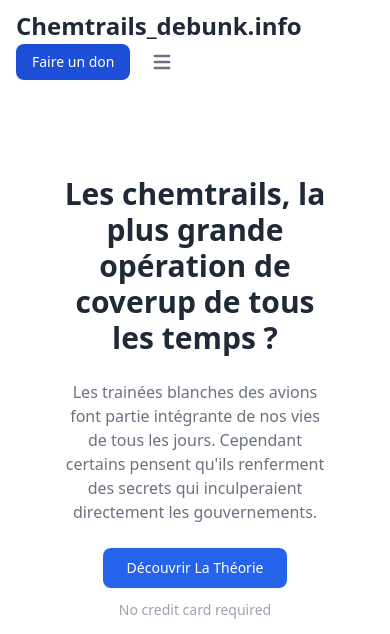
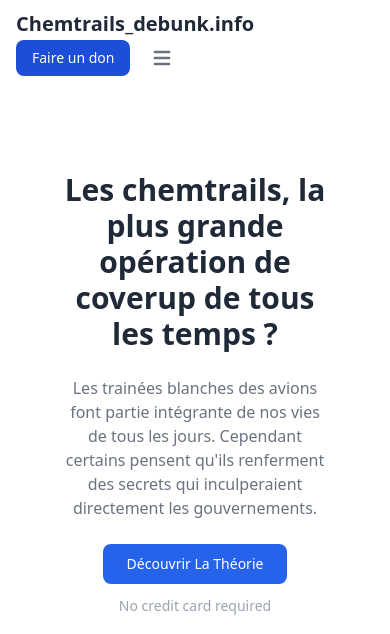
Before and after one commit to Redblockmasteur/chemtrail_debunk, a website: page index.html in a window 390 px wide. Shown: the top 634 px of the page. Drawn offline with nearby package versions, Linux system fonts and the light colour scheme.

Commit message:
Update index.html

```diff
--- a/index.html
+++ b/index.html
@@ -14,7 +14,7 @@
         <nav class="bg-white border-gray-200 px-4 lg:px-6 py-2.5 dark:bg-gray-900">
             <div class="flex flex-wrap justify-between items-center mx-auto max-w-screen-xl">
               <div>
-                <a class="text-2xl font-bold text-gray-800 dark:text-white lg:text-3xl hover:text-gray-700 dark:hover:text-gray-300" href="#">Chemtrails_debunk.info</a>
+                <a class="text-xl font-bold text-gray-800 dark:text-white lg:text-3xl sm:text-2xl hover:text-gray-700 dark:hover:text-gray-300" href="#">Chemtrails_debunk.info</a>
               </div>
                 <div class="flex items-center lg:order-2">
                     <a href="https://www.paypal.com/fr/home" class="text-white bg-blue-700 hover:bg-blue-800 focus:ring-4 focus:ring-blue-300 font-medium rounded-lg text-sm px-4 lg:px-5 py-2 lg:py-2.5 mr-2 dark:bg-blue-600 dark:hover:bg-blue-700 focus:outline-none dark:focus:ring-blue-800">Faire un don</a>
```
